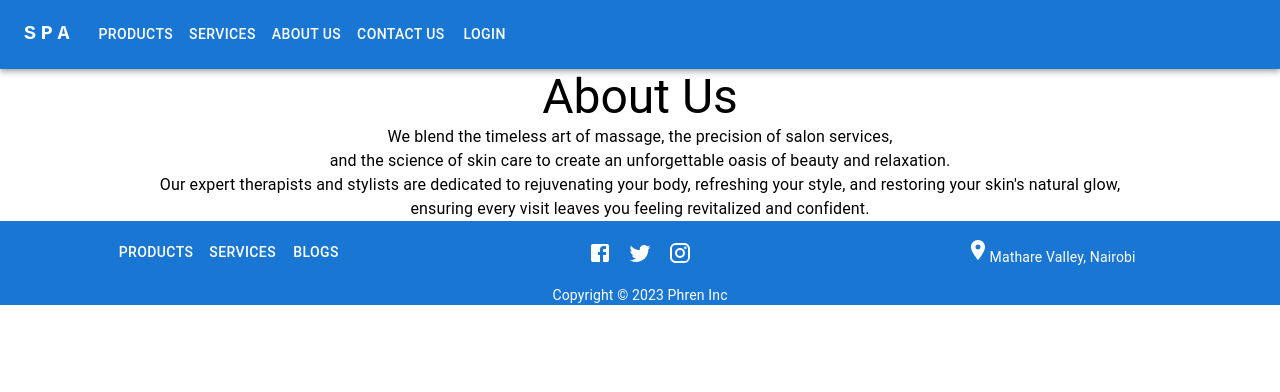
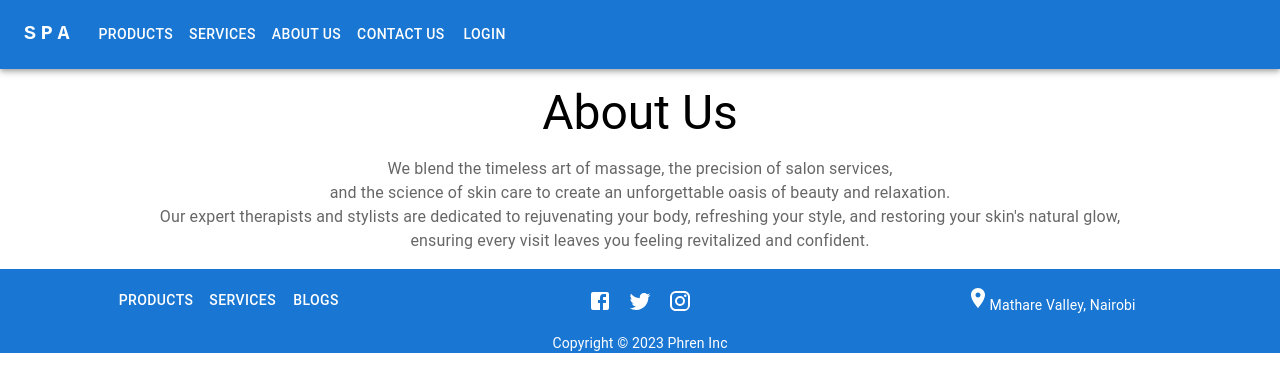
Before and after one commit to phren-ke/spa, a React (Create React App) app: page /About in a window 1280 px wide. Shown: the top 392 px of the page. Built offline with nearby package versions, Linux system fonts and the light colour scheme.

Commit message:
small fix

```diff
--- a/src/components/common/AboutUs.js
+++ b/src/components/common/AboutUs.js
@@ -8,13 +8,14 @@ const useStyles = makeStyles({
   about: {
       display:'flex',
       flexDirection: 'column',
-      mt:1,
+      marginTop:'16px',
   },
   paragraph:{
-    my:2,
-    color:'text.secondary',
+    marginTop:'16px',
+    marginBottom:'16px',
+    color:'rgba(0, 0, 0, 0.6)',
     textAlign:'center',
-    p:2
+    padding:'16px'
   }
 
 });
```
